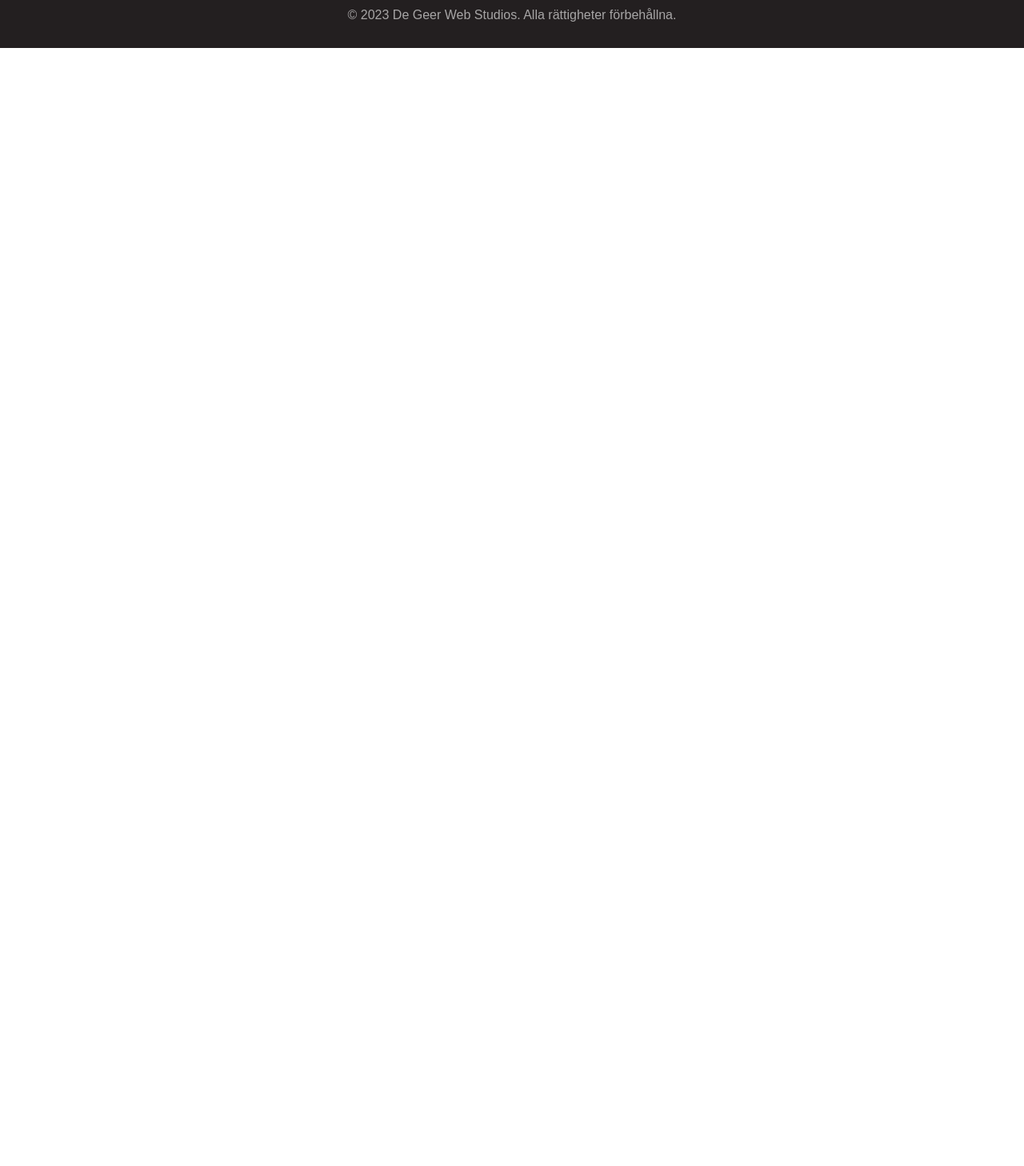
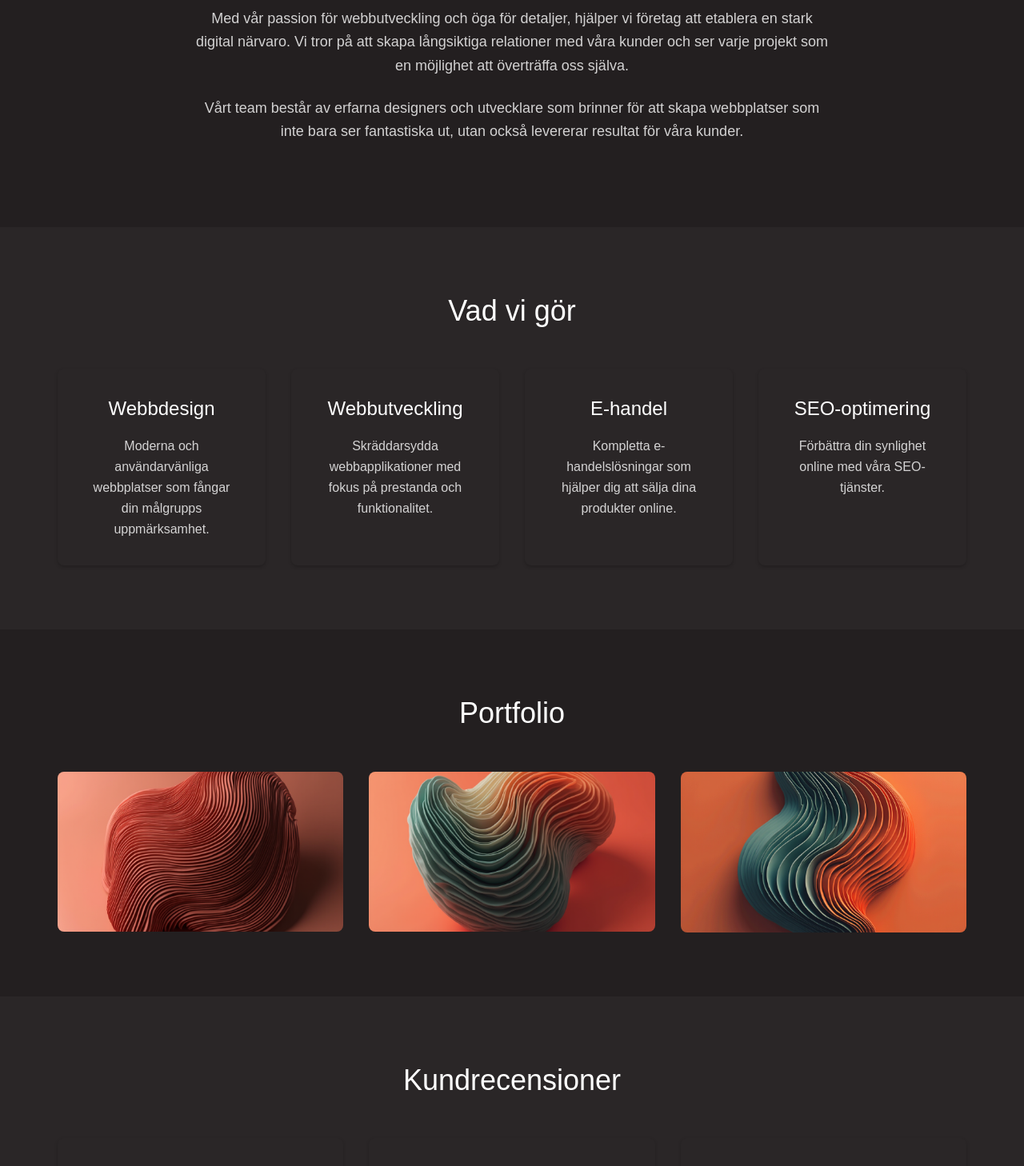
Before and after one commit to dege96/DGTale, a Next.js app: page /App in a window 1280 px wide. Shown: the part 1080-2538 px from the top of the page at 80% size. Before the commit the page ends 1140 px from the top, so only its background shows below. Built offline with nearby package versions, Linux system fonts and the light colour scheme.

Commit message:
Initial commit

```diff
--- a/src/pages/App.js
+++ b/src/pages/App.js
@@ -2,13 +2,13 @@ import React from 'react';
 import './App.css';
 import Header from '/src/components/Header';
 import Hero from '/src/components/Hero';
-import Section1 from '/src/components/Section1';
-import Section2 from '/src/components/Section2';
-import Section3 from '/src/components/Section3';
-import Section4 from '/src/components/Section4';
-import Section5 from '/src/components/Section5';
-import Section6 from '/src/components/Section6';
-import Section7 from '/src/components/Section7';
+import AboutSection from '/src/components/AboutSection';
+import ServicesSection from '/src/components/ServicesSection';
+import PortfolioSection from '/src/components/PortfolioSection';
+import TestimonialsSection from '/src/components/TestimonialsSection';
+import PricingSection from '/src/components/PricingSection';
+import BlogSection from '/src/components/BlogSection';
+import ContactSection from '/src/components/ContactSection';
 import Footer from '/src/components/Footer';
 
 function App() {
@@ -16,13 +16,13 @@ function App() {
     <div className="App">
       <Header />
       <Hero />
-      <Section1 />
-      <Section2 />
-      <Section3 />
-      <Section4 />
-      <Section5 />
-      <Section6 />
-      <Section7 />
+      <AboutSection />
+      <ServicesSection />
+      <PortfolioSection />
+      <TestimonialsSection />
+      <PricingSection />
+      <BlogSection />
+      <ContactSection />
       <Footer />
     </div>
   );
```
